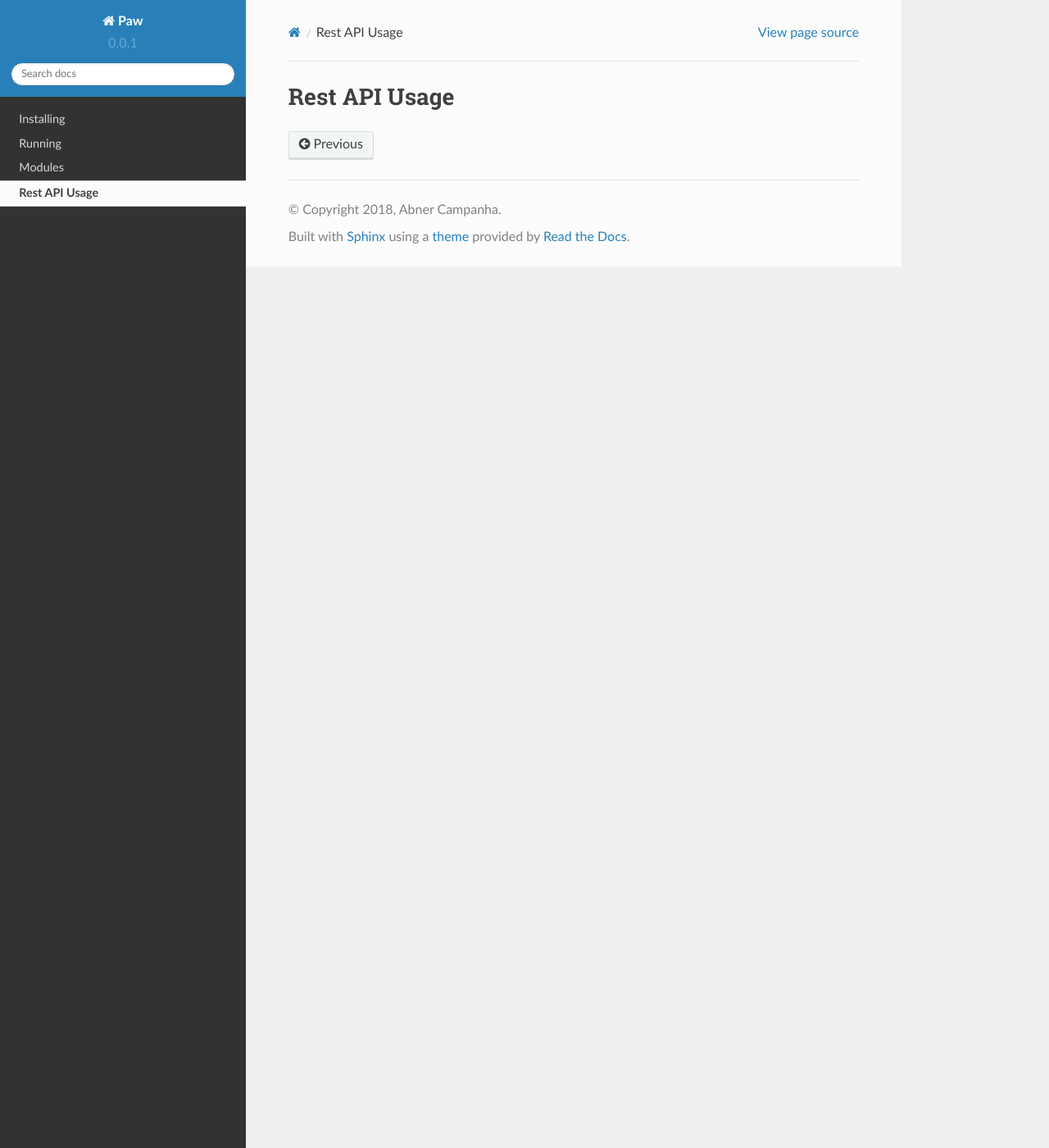
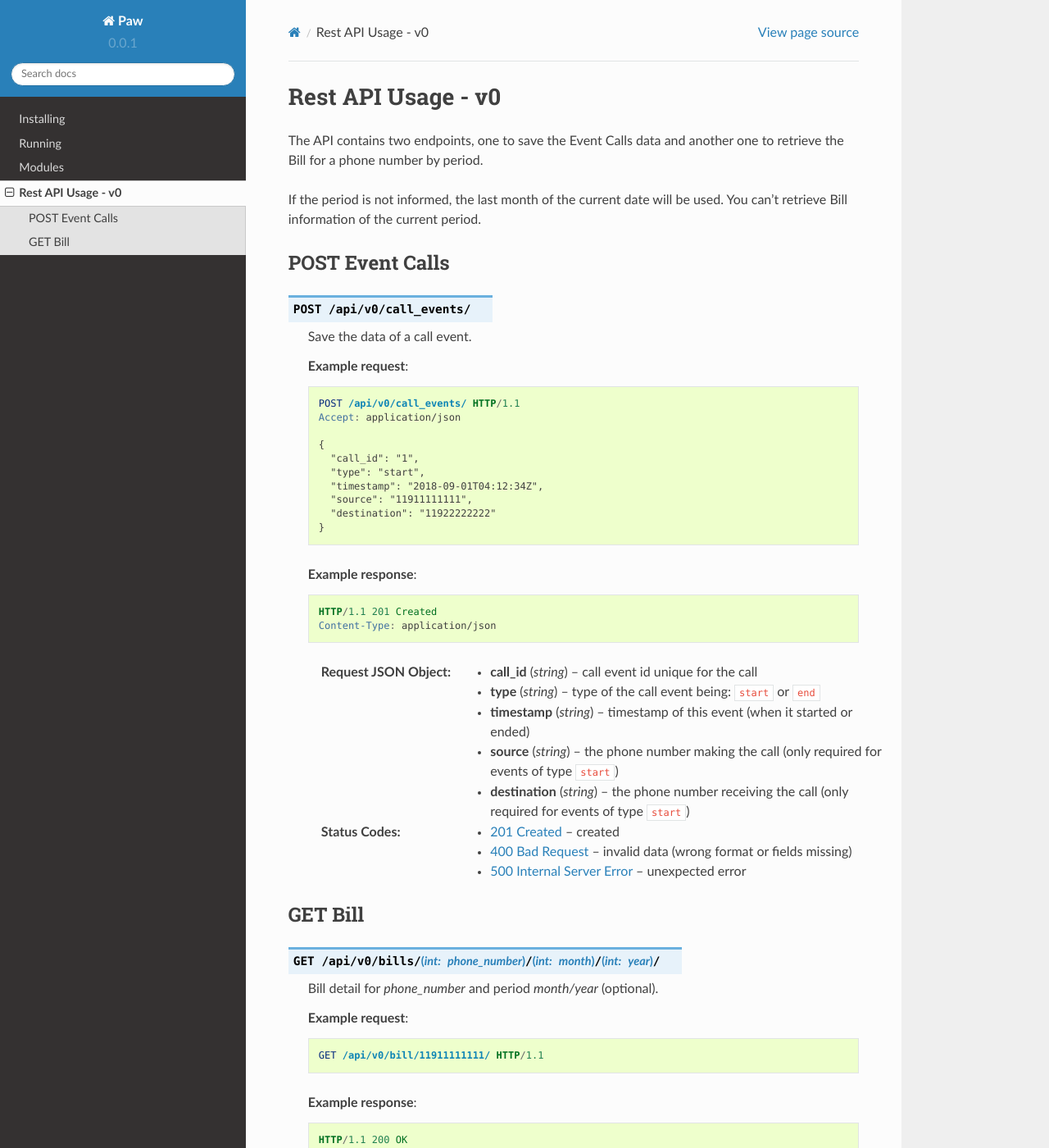
Before and after one commit to abnerpc/paw, a Sphinx documentation site: the page built from docs/usage.rst, in a window 1280 px wide and 1400 px high. Shown: the whole window at 82% size. Built offline with Sphinx 7.4.7 and the Read the Docs theme 2.0.0, drawn with Linux system fonts in a browser that asks for light colours; the version number is read from the project's files by our own code; some of the changed text lies outside the part shown.

Commit message:
add docs and dependencies to build it

```diff
--- a/docs/conf.py
+++ b/docs/conf.py
@@ -13,7 +13,14 @@
 # documentation root, use os.path.abspath to make it absolute, like shown here.
 #
 import os
-os.environ.setdefault("DJANGO_SETTINGS_MODULE", "paw.settings")
+os.environ.setdefault('DJANGO_SETTINGS_MODULE', 'paw.settings')
+os.environ.setdefault('SECRET_KEY', 'keep_secret')
+os.environ.setdefault('ALLOWED_HOSTS', '')
+os.environ.setdefault('POSTGRES_HOST', 'localhost')
+os.environ.setdefault('POSTGRES_USER', 'paw_user')
+os.environ.setdefault('POSTGRES_PASSWORD', '')
+os.environ.setdefault('REDIS_RQ_URL', '')
+os.environ.setdefault('REDIS_URL', '')
 import django
 django.setup()
 
--- a/docs/usage.rst
+++ b/docs/usage.rst
@@ -1,2 +1,93 @@
-Rest API Usage
-==============
+Rest API Usage - v0
+===================
+
+The API contains two endpoints, one to save the Event Calls data and another one to retrieve the Bill for a phone number by period.
+
+If the period is not informed, the last month of the current date will be used. You can't retrieve Bill information of the current period.
+
+POST Event Calls
+----------------
+
+.. http:post:: /api/v0/call_events/
+
+   Save the data of a call event.
+
+   **Example request**:
+
+   .. sourcecode:: http
+
+      POST /api/v0/call_events/ HTTP/1.1
+      Accept: application/json
+
+      {
+        "call_id": "1",
+        "type": "start",
+        "timestamp": "2018-09-01T04:12:34Z",
+        "source": "11911111111",
+        "destination": "11922222222"
+      }
+
+   **Example response**:
+
+   .. sourcecode:: http
+
+      HTTP/1.1 201 Created
+      Content-Type: application/json
+
+   :<json string call_id: call event id unique for the call
+   :<json string type: type of the call event being: ``start`` or ``end``
+   :<json string timestamp: timestamp of this event (when it started or ended)
+   :<json string source: the phone number making the call (only required for events of type ``start``)
+   :<json string destination: the phone number receiving the call (only required for events of type ``start``)
+   :statuscode 201: created
+   :statuscode 400: invalid data (wrong format or fields missing)
+   :statuscode 500: unexpected error
+
+
+GET Bill
+--------
+
+.. http:get:: /api/v0/bills/(int:phone_number)/(int:month)/(int:year)/
+
+   Bill detail for `phone_number` and period `month/year` (optional).
+
+   **Example request**:
+
+   .. sourcecode:: http
+
+      GET /api/v0/bill/11911111111/ HTTP/1.1
+
+   **Example response**:
+
+   .. sourcecode:: http
+
+      HTTP/1.1 200 OK
+      Content-Type: application/json
+
+      {
+        "subscriber": "14911111111",
+        "period": "01/2018",
+        "calls": [
+          {
+            "destination": "14922222222",
+            "start_date": "2018-01-15",
+            "start_time": "01:01:11Z",
+            "duration": "1:23:01",
+            "price": "0.36"
+          },
+          {
+            "destination": "14933333333",
+            "start_date": "2018-01-18",
+            "start_time": "10:30:00Z",
+            "duration": "2 days, 1:00:00",
+            "price": "178.56"
+          }
+        ]
+      }
+
+   :query int phone_number: the number to retrieve the bill
+   :query int month: month of the period (optional)
+   :query int year: year of the period (optional)
+   :statuscode 200: found the data for number and period
+   :statuscode 400: invalid parameters
+   :statuscode 500: unexpected error
```
Also changed, not shown: 2 other files.
